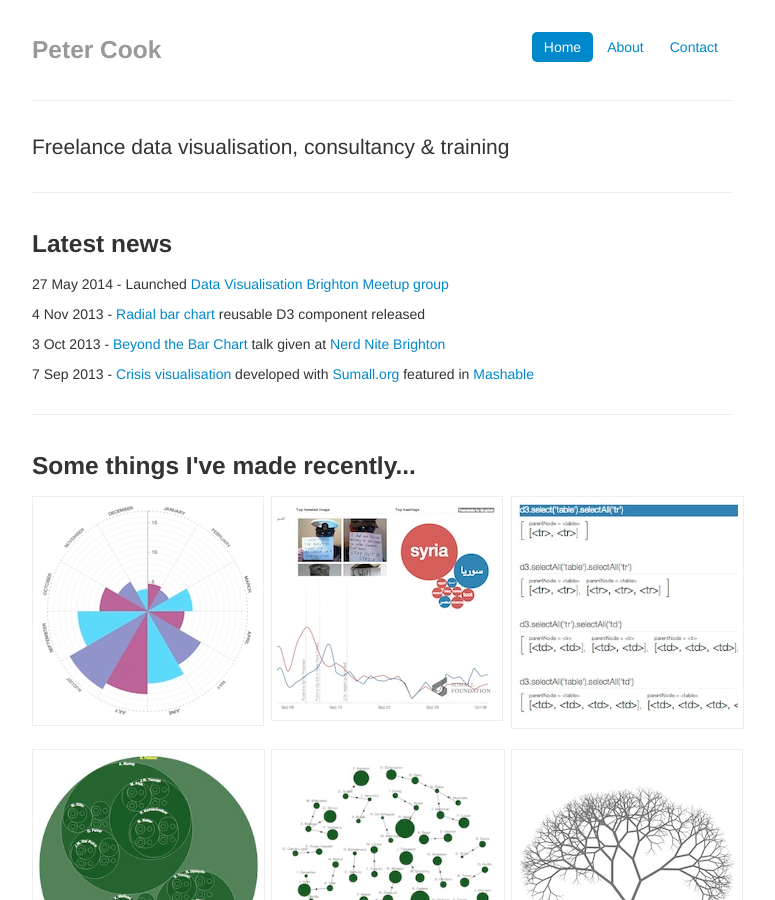
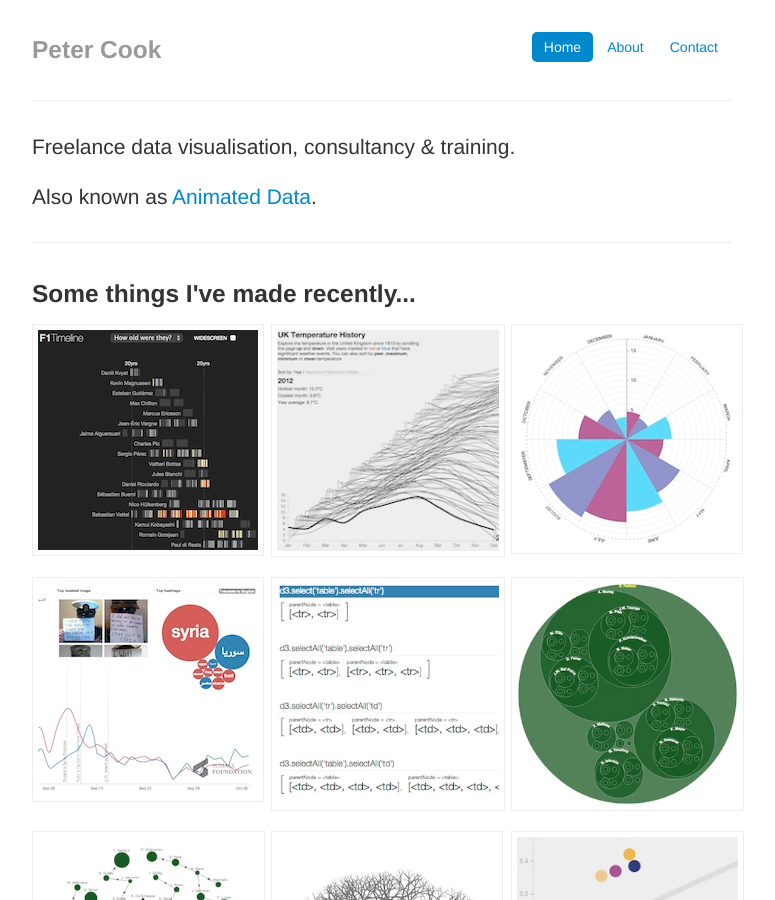
Before and after one commit to peterrcook/prcweb.github.com-deprecated, a Jekyll site: the page built from index.html, in a window 1280 px wide and 900 px high. Shown: the whole window, without its empty margins (258-1033 px from the left). Built offline with Jekyll 4.4.1, drawn with Linux system fonts in a browser that asks for light colours; Markdown is read by kramdown in place of the engine named in the settings.

Commit message:
Add latest projects

```diff
--- a/index.html
+++ b/index.html
@@ -5,23 +5,29 @@ description: Home page of Brighton-based Peter Cook who specialises in data visu
 ---
 
       <div class="jumbotron">
-        <p class="lead">Freelance data visualisation, consultancy &amp; training</p>
+        <p class="lead">Freelance data visualisation, consultancy &amp; training.</p><p class="lead">Also known as <a href="http://animateddata.co.uk">Animated Data</a>.</p>
       </div>
 
       <hr>
 
-      <h3>Latest news</h3>
+<!--       <h3>Latest news</h3>
       <p>27 May 2014 - Launched <a href="http://www.meetup.com/Data-Visualisation-Brighton/">Data Visualisation Brighton Meetup group</a></p>
       <p>4 Nov 2013 - <a href="/radialbarchart">Radial bar chart</a> reusable D3 component released</p>
       <p>3 Oct 2013 - <a href="/slides/beyondthebarchart">Beyond the Bar Chart</a> talk given at <a href="http://brighton.nerdnite.com/2013/09/18/nerd-nite-6-31013/">Nerd Nite Brighton</a></p>
       <p>7 Sep 2013 - <a href="http://sumall.org/syria">Crisis visualisation</a> developed with <a href="http://sumall.org/">Sumall.org</a> featured in <a href="http://mashable.com/2013/09/06/syria-timeline-tweets/">Mashable</a></p>
-
+ -->
       <!-- <p>25 Sep 2013 - <a href="/d3-workshop">Building Data Visualisations with D3</a> (a one-day course in Brighton, UK). <a href="/d3-workshop">More...</a></p> -->
 
-      <hr>
+      <!-- <hr> -->
 
       <h3>Some things I've made recently...</h3>
       <div class="row-fluid showcase">
+        <div class="span4 item">
+          <a href="http://charts.animateddata.co.uk/f1"><img src="img/f1-thumb.jpg"></a>
+        </div>
+        <div class="span4 item">
+          <a href="http://charts.animateddata.co.uk/uktemperaturelines"><img src="img/uktemplines-thumb.jpg"></a>
+        </div>
         <div class="span4 item">
           <a href="/radialbarchart"><img src="img/radial-bar-thumb.jpg"></a>
           <div class="rollover">
@@ -29,6 +35,9 @@ description: Home page of Brighton-based Peter Cook who specialises in data visu
             <p>Radial bar chart reusable D3 component</p>
           </div>
         </div>
+      </div>
+
+      <div class="row-fluid showcase">
         <div class="span4 item">
           <a href="http://sumall.org/syria"><img src="img/crisis-thumb.jpg"></a>
           <div class="rollover">
@@ -43,9 +52,6 @@ description: Home page of Brighton-based Peter Cook who specialises in data visu
             <p>Understanding D3 selections</p>
           </div>
         </div>
-      </div>
-
-      <div class="row-fluid showcase">
         <div class="span4 item">
           <a href="http://wimbledon.prcweb.co.uk"><img src="img/playerbubbles-thumb.jpg"></a>
           <div class="rollover">
@@ -53,6 +59,10 @@ description: Home page of Brighton-based Peter Cook who specialises in data visu
             <p>10 different visualisations of Wimbledon 2012.</p>
           </div>
         </div>
+      </div>
+
+
+      <div class="row-fluid showcase">
         <div class="span4 item">
           <a href="http://wimbledon.prcweb.co.uk"><img src="img/davidgoliath-thumb.jpg"></a>
           <div class="rollover">
@@ -67,10 +77,6 @@ description: Home page of Brighton-based Peter Cook who specialises in data visu
             <p>A binary tree with a degree of geometric randomness. The user can regenerate the tree and hovering over a branch highlights the path back to the root.</p></p>Built with <a href="http://d3js.org">D3</a>.</p>
           </div>
         </div>
-      </div>
-
-
-      <div class="row-fluid showcase">
         <div class="span4 item">
           <a href="/lab/what-makes-us-happy"><img src="img/whatmakesushappy-thumb.jpg"></a>
           <div class="rollover">
@@ -78,6 +84,9 @@ description: Home page of Brighton-based Peter Cook who specialises in data visu
             <p>An interactive scatterplot of <a href="/lab/what-makes-us-happy">well-being in 22 European countries</a> plotted against measures such as GDP, equality and working hours.</p><p>Made with <a href="http://d3js.org">D3</a>.</p>
           </div>
         </div>
+      </div>
+
+      <div class="row-fluid showcase">
         <div class="span4 item">
           <a href="/lab/ukwind"><img src="img/uk-wind-chart-thumb.jpg"></a>
           <div class="rollover">
@@ -94,9 +103,6 @@ description: Home page of Brighton-based Peter Cook who specialises in data visu
             <p><a href="/what-goes-into-a-data-visualisation">More</a></p>
           </div>
         </div>
-      </div>
-
-      <div class="row-fluid showcase">
         <div class="span4 item">
           <a href="/lab/eurodebt"><img src="img/euro-debt-thumb.jpg"></a>
           <div class="rollover">
@@ -105,6 +111,10 @@ description: Home page of Brighton-based Peter Cook who specialises in data visu
             <p><a href="/lab/eurodebt">More</a></p>
           </div>
         </div>
+      </div>
+
+
+      <div class="row-fluid showcase">
         <div class="span4 item">
           <a href="/uktemperature"><img src="img/uktemp-thumb.jpg"></a>
           <div class="rollover">
@@ -121,10 +131,6 @@ description: Home page of Brighton-based Peter Cook who specialises in data visu
             <p><a href="/circularheatchart">More</a></p>
           </div>
         </div>
-      </div>
-
-
-      <div class="row-fluid showcase">
         <div class="span4 item">
           <a href="/energy"><img src="img/energy-thumb.jpg"></a>
           <div class="rollover">
@@ -133,6 +139,10 @@ description: Home page of Brighton-based Peter Cook who specialises in data visu
             <p><a href="/energy">More</a></p>
           </div>
         </div>
+      </div>
+
+
+      <div class="row-fluid showcase">
         <div class="span4 item">
           <a href="/async-visualisation"><img src="img/async-mat-thumb.jpg"></a>
           <div class="rollover">
@@ -150,7 +160,6 @@ description: Home page of Brighton-based Peter Cook who specialises in data visu
           </div>
         </div>
       </div>
-
 
       <hr>
 
```
Also changed, not shown: img/f1-thumb.jpg (added), img/uktemplines-thumb.jpg (added).
